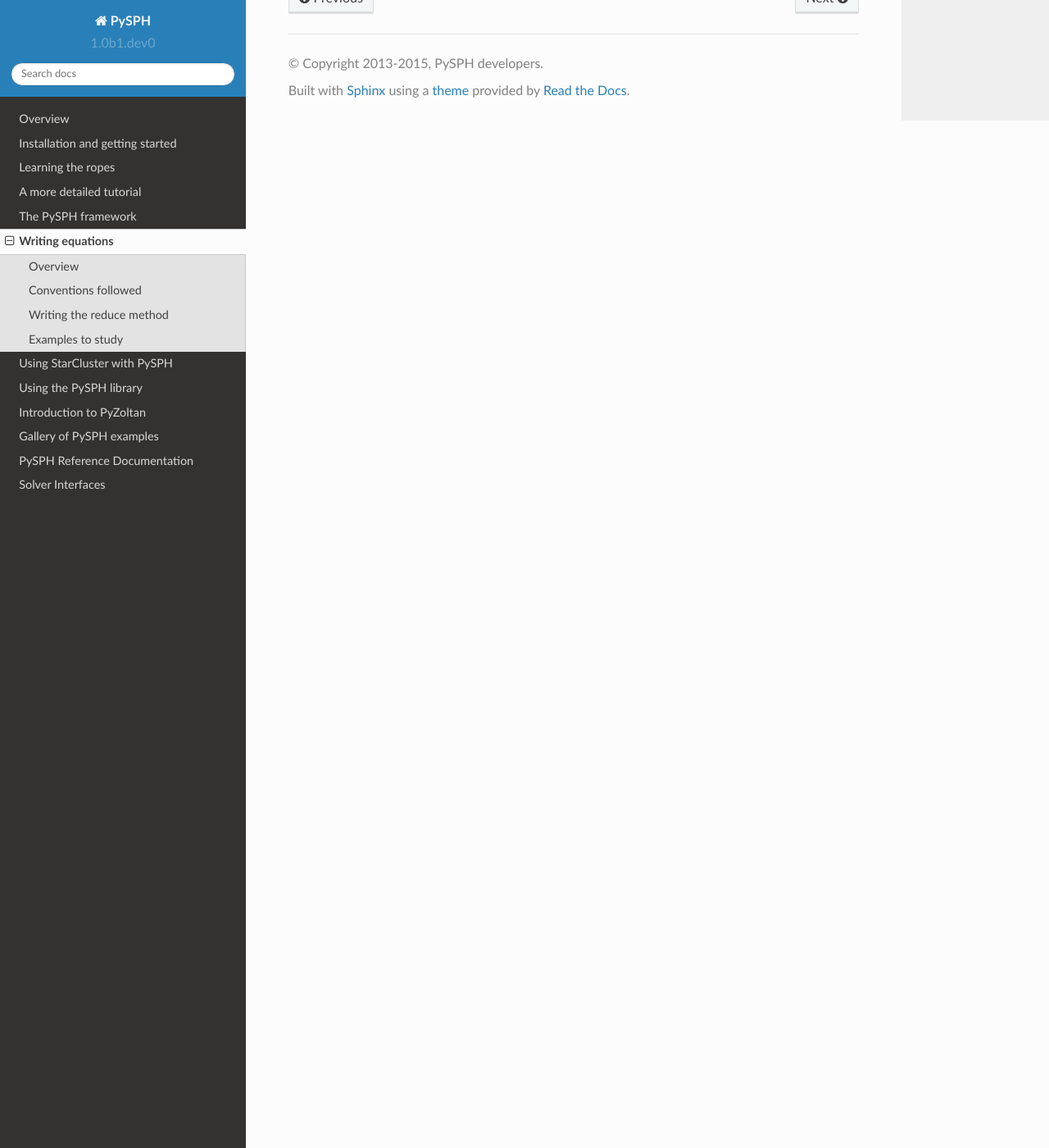
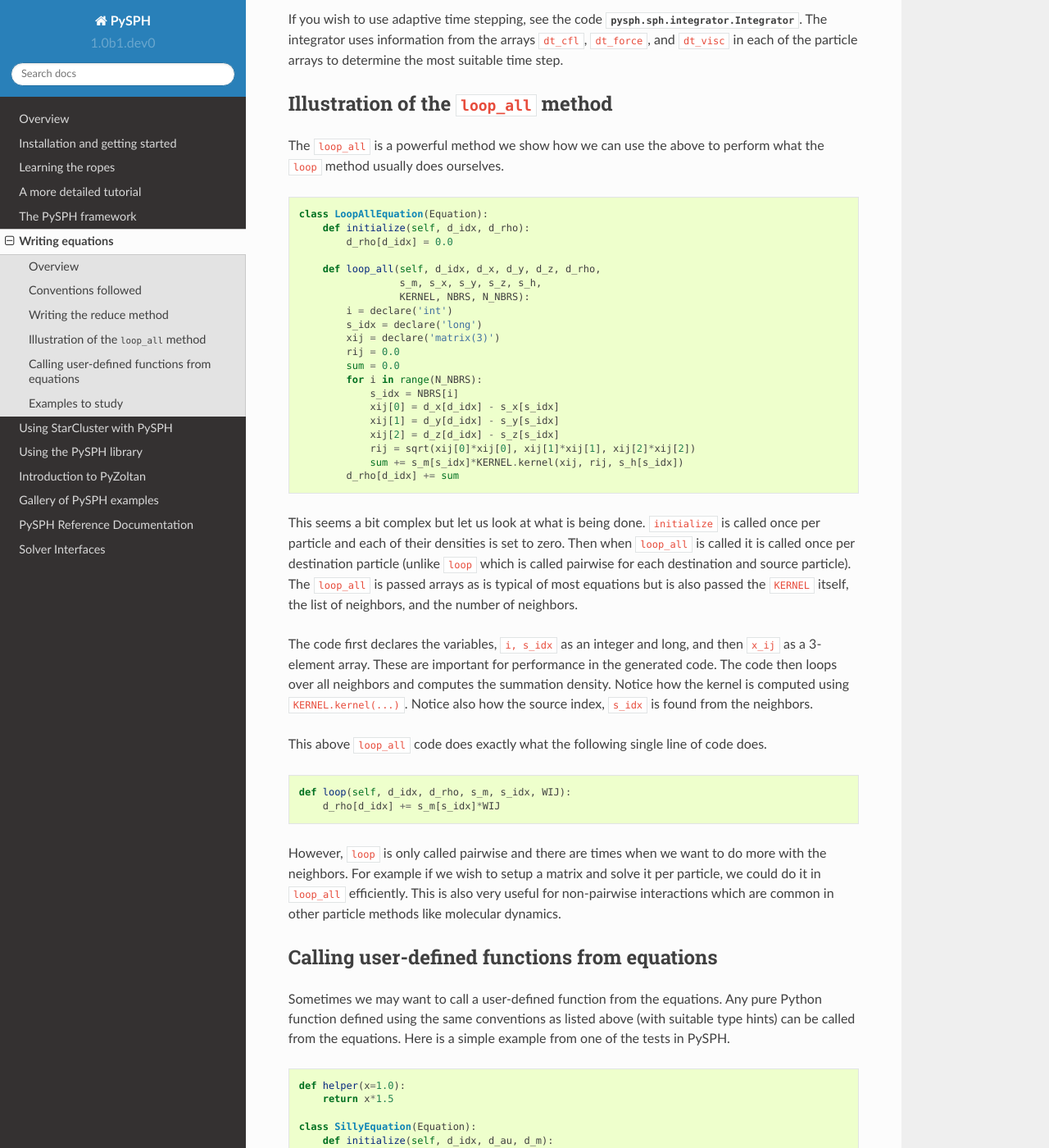
Before and after one commit to pypr/pysph, a Sphinx documentation site: the page built from docs/source/design/equations.rst, in a window 1280 px wide and 1400 px high, scrolled down 4747 px. Shown: the whole window at 82% size. Built offline with Sphinx 7.4.7 and the Read the Docs theme 2.0.0, drawn with Linux system fonts in a browser that asks for light colours; the version number is read from the project's files by our own code; some of the changed text lies outside the part shown.

Commit message:
Document the new `loop_all` method.
Also discuss passing the `KERNEL` and also calling pure Python helper
functions.

```diff
--- a/docs/source/design/equations.rst
+++ b/docs/source/design/equations.rst
@@ -40,8 +40,14 @@ methods of a typical :py:class:`Equation` subclass::
       def initialize(self, d_idx, ...):
           # Called once per destination before loop.
 
+      def loop_all(self, d_idx, ..., NBRS, N_NBRS, ...):
+          # Called once before the loop and can be used
+          # for non-pairwise interactions as one can pass the neighbors
+          # for particle d_idx.
+
       def loop(self, d_idx, s_idx, ...):
-          # loop over neighbors for all sources.
+          # loop over neighbors for all sources,
+          # called once for each pair of particles!
 
       def post_loop(self, d_idx ...):
           # called after all looping is done.
@@ -63,6 +69,13 @@ equation is used.  What happens is as follows:
 - for each fluid particle, the ``initialize`` method is called with the
   required arrays.
 
+- the *fluid* neighbors for each fluid particle are found for each particle
+  and can be passed en-masse to the ``loop_all`` method. One can pass ``NBRS``
+  which is an array of unsigned ints with indices to the neighbors in the
+  source particles. ``N_NBRS`` is the number of neighbors (an integer). This
+  method is ideal for any non-pairwise computations or more complex
+  computations.
+
 - the *fluid* neighbors for each fluid particle are found and for each pair,
   the ``loop`` method is called with the required properties/values.
 
@@ -75,8 +88,9 @@ equation is used.  What happens is as follows:
 - If a reduce method exists, it is called for the destination (only once, not
   once per particle). It is passed the destination particle array.
 
-The ``initialize, loop, post_loop`` methods all may be called in separate
-threads (both on CPU/GPU) depending on the implementation of the backend.
+The ``initialize, loop_all, loop, post_loop`` methods all may be called in
+separate threads (both on CPU/GPU) depending on the implementation of the
+backend.
 
 It is possible to set a scalar value in the equation as an instance attribute,
 i.e. by setting ``self.something = value`` but remember that this is just one
@@ -157,6 +171,10 @@ equation:
 
     - ``EPS = 0.01 * HIJ * HIJ``
 
+    - ``KERNEL``: the kernel being used and one can call the kernel as
+      ``KERNEL.kernel(xij, rij, h)`` the gradient as ``KERNEL.gradient(...)``,
+      ``KERNEL.gradient_h(...)`` etc. The kernel is any one of the instances
+      of the kernel classes defined in :py:mod:`pysph.base.kernels`
 
 In addition if one requires the current time or the timestep in an equation,
 the following may be passed into any of the methods of an equation:
@@ -164,6 +182,14 @@ the following may be passed into any of the methods of an equation:
     - ``t``: is the current time.
 
     - ``dt``: the current time step.
+
+For the ``loop_all`` method and the ``loop`` method, one may also pass the
+following:
+
+ - ``NBRS``: an array of unsigned ints with neighbor indices.
+ - ``N_NBRS``: an integer denoting the number of neighbors for the current
+   destination particle with index, ``d_idx``.
+
 
 
 .. note::
@@ -183,6 +209,7 @@ writing:
 
 .. code-block:: python
 
+    vec = declare("matrix(3)")
     mat = declare("matrix((3,3))")
     ii = declare('int')
 
@@ -190,6 +217,7 @@ When the Cython code is generated, this gets translated to:
 
 .. code-block:: cython
 
+    cdef double[3] vec
     cdef double[3][3] mat
     cdef int ii
 
@@ -243,6 +271,115 @@ If you wish to use adaptive time stepping, see the code
 from the arrays ``dt_cfl``, ``dt_force``, and ``dt_visc`` in each of the
 particle arrays to determine the most suitable time step.
 
+Illustration of the ``loop_all`` method
+----------------------------------------
+
+The ``loop_all`` is a powerful method we show how we can use the above to
+perform what the ``loop`` method usually does ourselves.
+
+.. code-block:: python
+
+   class LoopAllEquation(Equation):
+       def initialize(self, d_idx, d_rho):
+           d_rho[d_idx] = 0.0
+
+       def loop_all(self, d_idx, d_x, d_y, d_z, d_rho,
+                    s_m, s_x, s_y, s_z, s_h,
+                    KERNEL, NBRS, N_NBRS):
+           i = declare('int')
+           s_idx = declare('long')
+           xij = declare('matrix(3)')
+           rij = 0.0
+           sum = 0.0
+           for i in range(N_NBRS):
+               s_idx = NBRS[i]
+               xij[0] = d_x[d_idx] - s_x[s_idx]
+               xij[1] = d_y[d_idx] - s_y[s_idx]
+               xij[2] = d_z[d_idx] - s_z[s_idx]
+               rij = sqrt(xij[0]*xij[0], xij[1]*xij[1], xij[2]*xij[2])
+               sum += s_m[s_idx]*KERNEL.kernel(xij, rij, s_h[s_idx])
+           d_rho[d_idx] += sum
+
+This seems a bit complex but let us look at what is being done. ``initialize``
+is called once per particle and each of their densities is set to zero. Then
+when ``loop_all`` is called it is called once per destination particle (unlike
+``loop`` which is called pairwise for each destination and source particle).
+The ``loop_all`` is passed arrays as is typical of most equations but is also
+passed the ``KERNEL`` itself, the list of neighbors, and the number of
+neighbors.
+
+The code first declares the variables, ``i, s_idx`` as an integer and long,
+and then ``x_ij`` as a 3-element array. These are important for performance in
+the generated code. The code then loops over all neighbors and computes the
+summation density. Notice how the kernel is computed using
+``KERNEL.kernel(...)``. Notice also how the source index, ``s_idx`` is found
+from the neighbors.
+
+This above ``loop_all`` code does exactly what the following single line of
+code does.
+
+.. code-block:: python
+
+       def loop(self, d_idx, d_rho, s_m, s_idx, WIJ):
+           d_rho[d_idx] += s_m[s_idx]*WIJ
+
+However, ``loop`` is only called pairwise and there are times when we want to
+do more with the neighbors. For example if we wish to setup a matrix and solve
+it per particle, we could do it in ``loop_all`` efficiently. This is also very
+useful for non-pairwise interactions which are common in other particle
+methods like molecular dynamics.
+
+Calling user-defined functions from equations
+----------------------------------------------
+
+Sometimes we may want to call a user-defined function from the equations. Any
+pure Python function defined using the same conventions as listed above (with
+suitable type hints) can be called from the equations. Here is a simple
+example from one of the tests in PySPH.
+
+.. code-block:: python
+
+    def helper(x=1.0):
+        return x*1.5
+
+    class SillyEquation(Equation):
+        def initialize(self, d_idx, d_au, d_m):
+            d_au[d_idx] += helper(d_m[d_idx])
+
+        def _get_helpers_(self):
+            return [helper]
+
+Notice that ``initialize`` is calling the ``helper`` function defined above.
+The helper function has a default argument to indicate to our code generation
+that x is a floating point number. We could have also set the default argument
+to a list and this would then be passed an array of values. The
+``_get_helpers_`` method returns a list of functions and these functions are
+automatically transpiled into high-performance C or OpenCL/CUDA code and can
+be called from your equations.
+
+Here is a more complex helper function.
+
+.. code-block:: python
+
+    def trace(x=[1.0, 1.0], nx=1):
+        i = declare('int')
+        result = 0.0
+        for i in range(nx):
+            result += x[i]
+        return result
+
+    class SillyEquation(Equation):
+        def loop(self, d_idx, d_au, d_m, XIJ):
+            d_au[d_idx] += trace(XIJ, 3)
+
+        def _get_helpers_(self):
+            return [trace]
+
+The trace function effectively is converted into a function with signature
+``double trace(double* x, int nx)`` and thus can be called with any
+one-dimensional array.
+
+
 Examples to study
 ------------------
 
```
